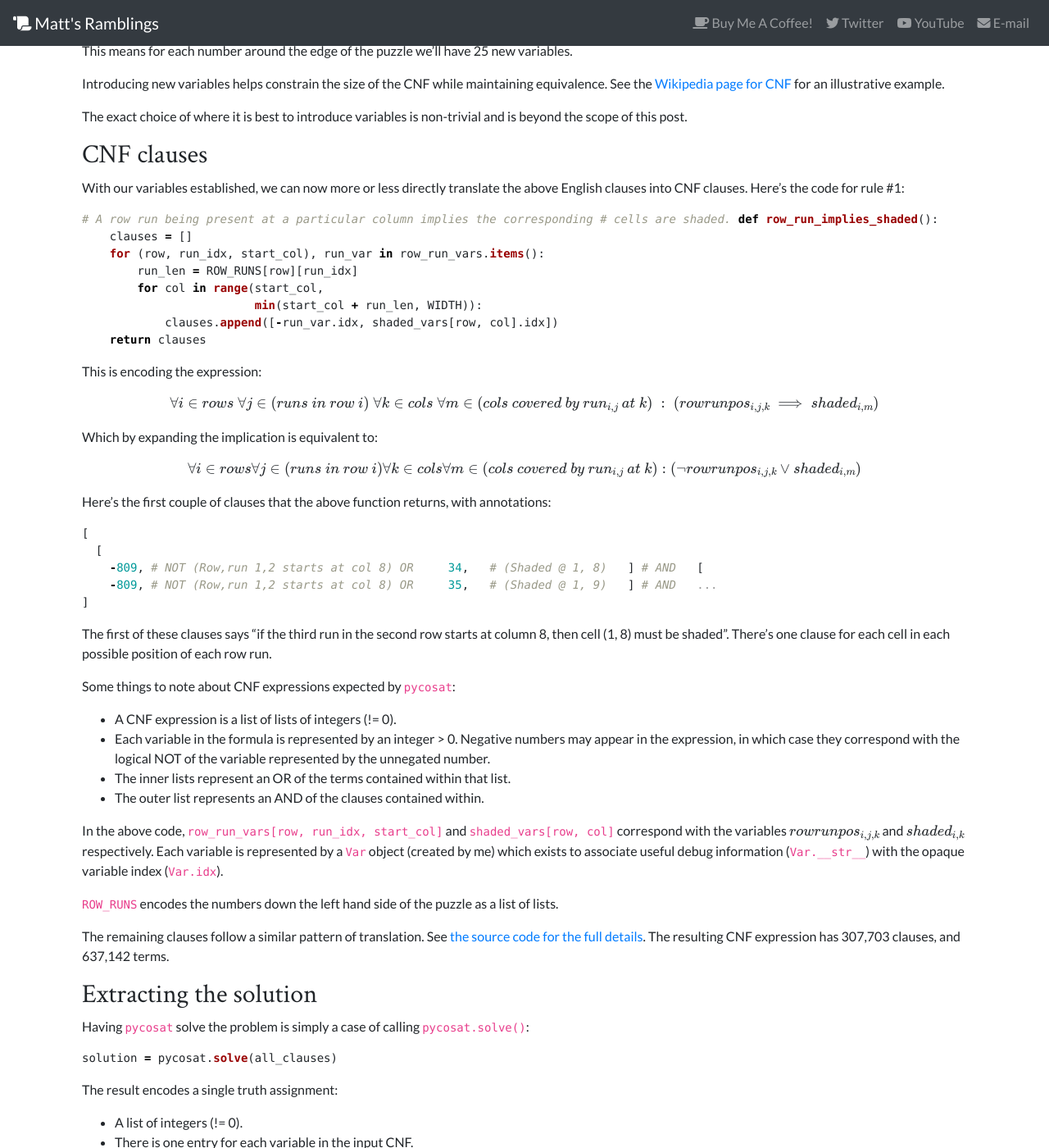
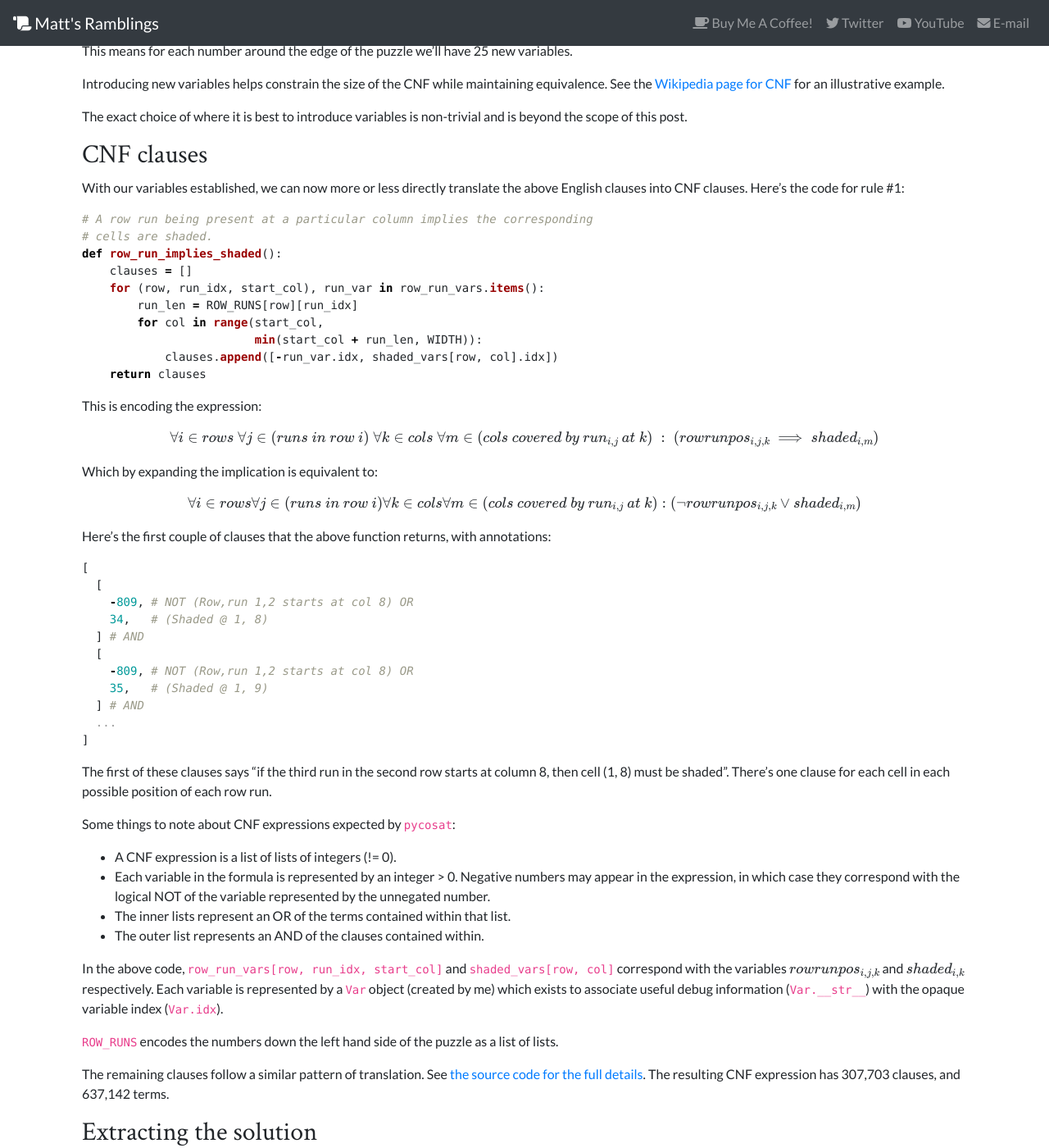
Before and after one commit to matthewearl/matthewearl.github.io, a Jekyll site: the page built from _posts/2015-12-10-gchq-xmas-card.md, in a window 1280 px wide and 1400 px high, scrolled down 2265 px. Shown: the whole window at 82% size. Built offline with Jekyll 4.4.1, drawn with Linux system fonts in a browser that asks for light colours; nearby versions of some CDN libraries; formulas are drawn with MathJax 3.

Commit message:
switch to rouge and rmove code block css
rouge is used by github and behaves differently wrt the css.  the code block css was not working with rouge so i have removed it

```diff
--- a/_config.yml
+++ b/_config.yml
@@ -7,7 +7,7 @@ paginate: 10
 
 markdown: kramdown
 permalink: pretty
-highlighter: pygments
+highlighter: rouge
 future: true
 
 gems:
--- a/css/default-layout.css
+++ b/css/default-layout.css
@@ -117,16 +117,3 @@ a.summary-title > h4 {
   max-height: 40em;
   margin-bottom: 0;
 }
-
-.highlight pre code * {
-  white-space: nowrap;
-}
-
-.highlight pre {
-  overflow: auto;
-  padding: 0;
-}
-
-.highlight pre code {
-  white-space: pre;
-}
```
